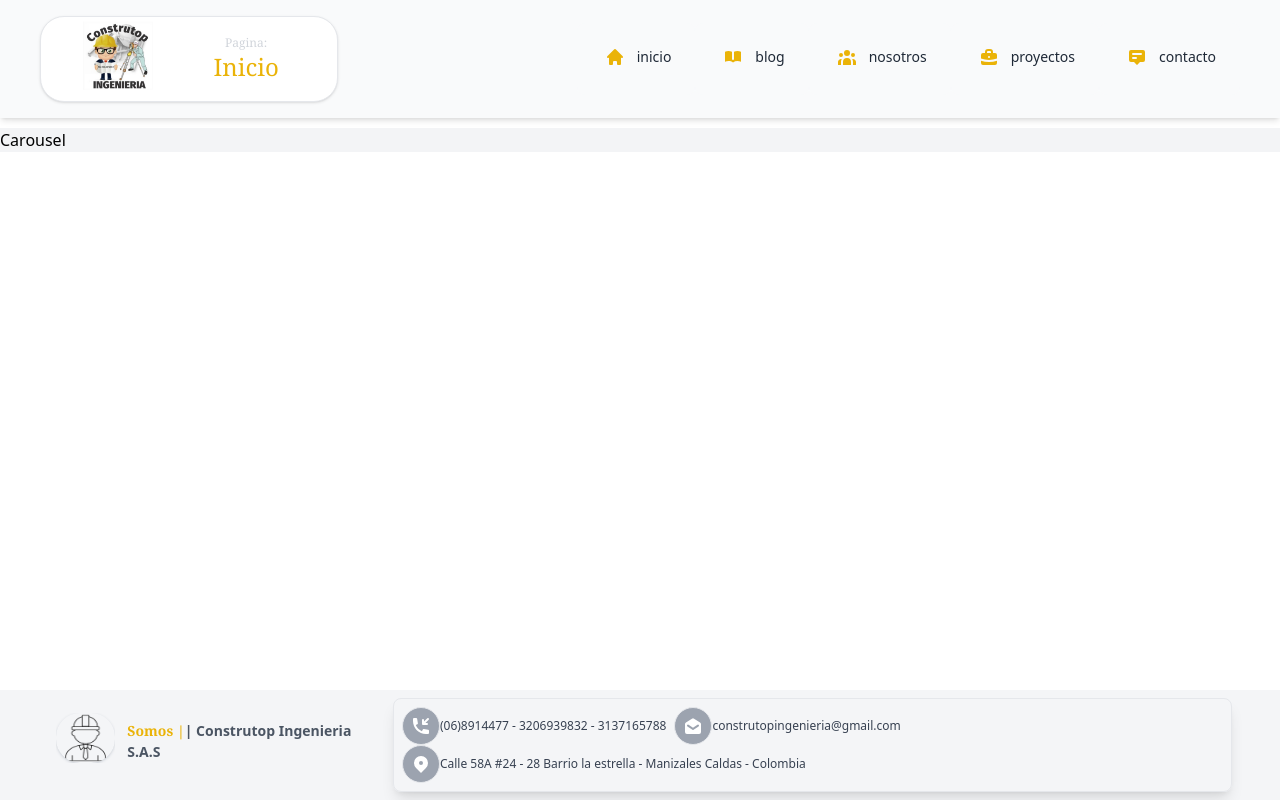
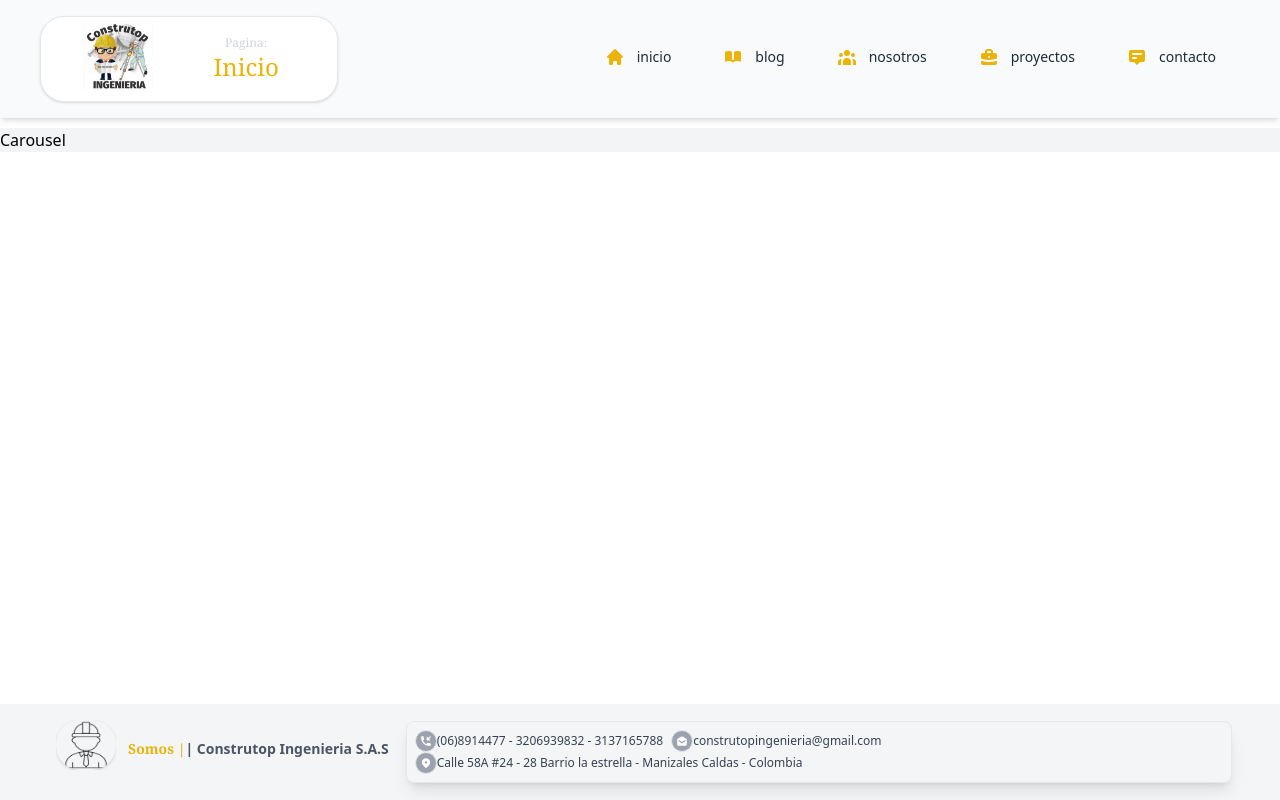
Before and after one commit to MCLRDRI15/construtop-Ingenieria, a Next.js app: page / in a window 1280 px wide. Built offline with nearby package versions, Linux system fonts and the light colour scheme.

Commit message:
Update Footer.tsx

```diff
--- a/src/components/footer/Footer.tsx
+++ b/src/components/footer/Footer.tsx
@@ -30,27 +30,27 @@ const CustomFooter = () => {
             </h1>
           </div>
         </div>
-        <div className="border shadow-lg rounded-lg p-2 hidden sm:inline-flex">
+        <div className="border shadow-lg rounded-lg p-2 hidden md:inline-flex">
           <div className="flex flex-wrap text-white text-center">
             <div className="flex items-center mr-2">
-              <div className="border p-1 sm:p-2 rounded-full bg-gray-400 items-center">
-                <PhoneIncomingIcon className="w-3 h-3 sm:w-5 sm:h-5" />
+              <div className="border p-1 rounded-full bg-gray-400 items-center">
+                <PhoneIncomingIcon className="w-3 h-3" />
               </div>
               <span className="text-gray-700 text-xs font-sans font-medium">
                 (06)8914477 - 3206939832 - 3137165788
               </span>
             </div>
             <div className="flex items-center mr-2">
-              <div className="border p-1 sm:p-2 rounded-full bg-gray-400 items-center">
-                <MailOpenIcon className="w-3 h-3 sm:w-5 sm:h-5" />
+              <div className="border p-1 rounded-full bg-gray-400 items-center">
+                <MailOpenIcon className="w-3 h-3" />
               </div>
               <span className="text-gray-700 text-xs font-sans font-medium">
                 construtopingenieria@gmail.com
               </span>
             </div>
             <div className="flex items-center mr-2">
-              <div className="border p-1 sm:p-2 rounded-full bg-gray-400 items-center">
-                <LocationMarkerIcon className="w-3 h-3 sm:w-5 sm:h-5" />
+              <div className="border p-1 rounded-full bg-gray-400 items-center">
+                <LocationMarkerIcon className="w-3 h-3" />
               </div>
               <span className="text-gray-700 text-xs font-sans font-medium">
                 Calle 58A #24 - 28 Barrio la estrella - Manizales Caldas -
```
